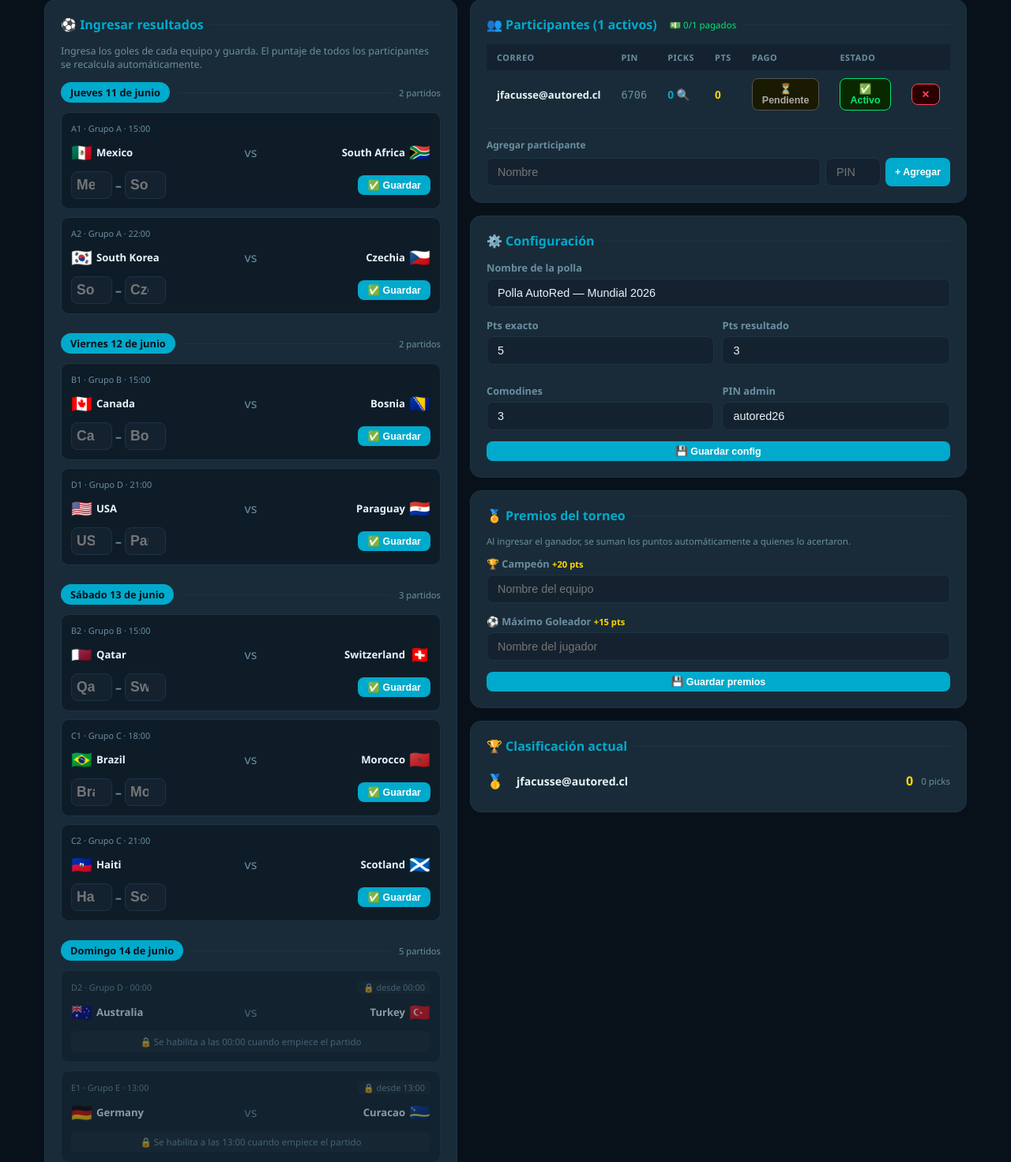
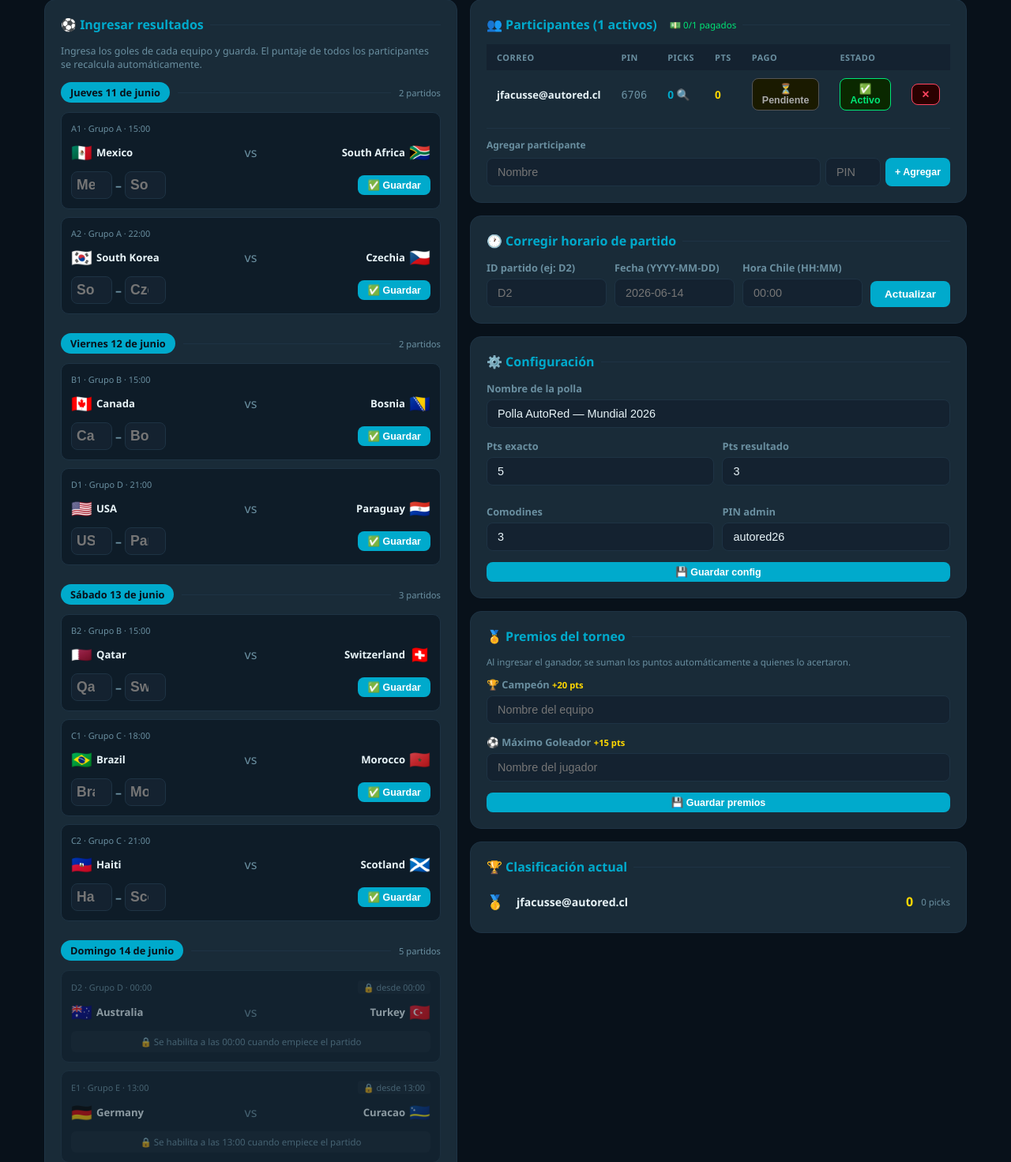
Before and after one commit to jfacusse/polla-autored-2026, a Flask app: page /admin in a window 1280 px wide. Shown: the part 268-1740 px from the top of the page at 79% size. Run offline with Flask 3, Linux system fonts and the light colour scheme; the visitor is signed in with stand-in values (Sample User, id 1).

Commit message:
feat: agregar acción admin para corregir horario de partido en vivo

```diff
--- a/app.py
+++ b/app.py
@@ -609,6 +609,27 @@ def admin():
             _save("config", cfg)
             flash("✅ Configuración actualizada.", "ok")
 
+        elif action == "update_fixture_time":
+            fid   = request.form.get("fid", "").strip()
+            fecha = request.form.get("fecha", "").strip()
+            hora  = request.form.get("hora", "").strip()
+            if fid and fecha and hora:
+                updated = False
+                for f in fixts:
+                    if f["id"] == fid:
+                        f["date"] = fecha
+                        f["time"] = hora
+                        updated = True
+                        break
+                if updated:
+                    fix_path = BASE / "static_data" / "fixtures.json"
+                    fix_path.write_text(json.dumps(fixts, indent=2, ensure_ascii=False))
+                    flash(f"✅ Horario de {fid} actualizado a {fecha} {hora}", "ok")
+                else:
+                    flash(f"❌ No se encontró el partido {fid}", "error")
+            else:
+                flash("❌ Faltan datos (fid, fecha, hora)", "error")
+
         return redirect(url_for("admin"))
 
     upcoming = [f for f in fixts if f["status"] == "upcoming"]
--- a/templates/admin.html
+++ b/templates/admin.html
@@ -198,6 +198,29 @@
       </div>
     </div>
 
+    <!-- EDITAR HORARIO PARTIDO -->
+    <div class="card" style="margin-top:0">
+      <div class="card-title">🕐 Corregir horario de partido</div>
+      <form method="POST">
+        <input type="hidden" name="action" value="update_fixture_time">
+        <div style="display:grid;grid-template-columns:1fr 1fr 1fr auto;gap:10px;align-items:end">
+          <div class="form-group" style="margin:0">
+            <label class="form-label">ID partido (ej: D2)</label>
+            <input class="form-input" name="fid" placeholder="D2" style="text-transform:uppercase">
+          </div>
+          <div class="form-group" style="margin:0">
+            <label class="form-label">Fecha (YYYY-MM-DD)</label>
+            <input class="form-input" name="fecha" placeholder="2026-06-14">
+          </div>
+          <div class="form-group" style="margin:0">
+            <label class="form-label">Hora Chile (HH:MM)</label>
+            <input class="form-input" name="hora" placeholder="00:00">
+          </div>
+          <button class="btn btn-primary" type="submit">Actualizar</button>
+        </div>
+      </form>
+    </div>
+
     <!-- CONFIGURACIÓN -->
     <div class="card" style="margin-top:0">
       <div class="card-title">⚙️ Configuración</div>
```
